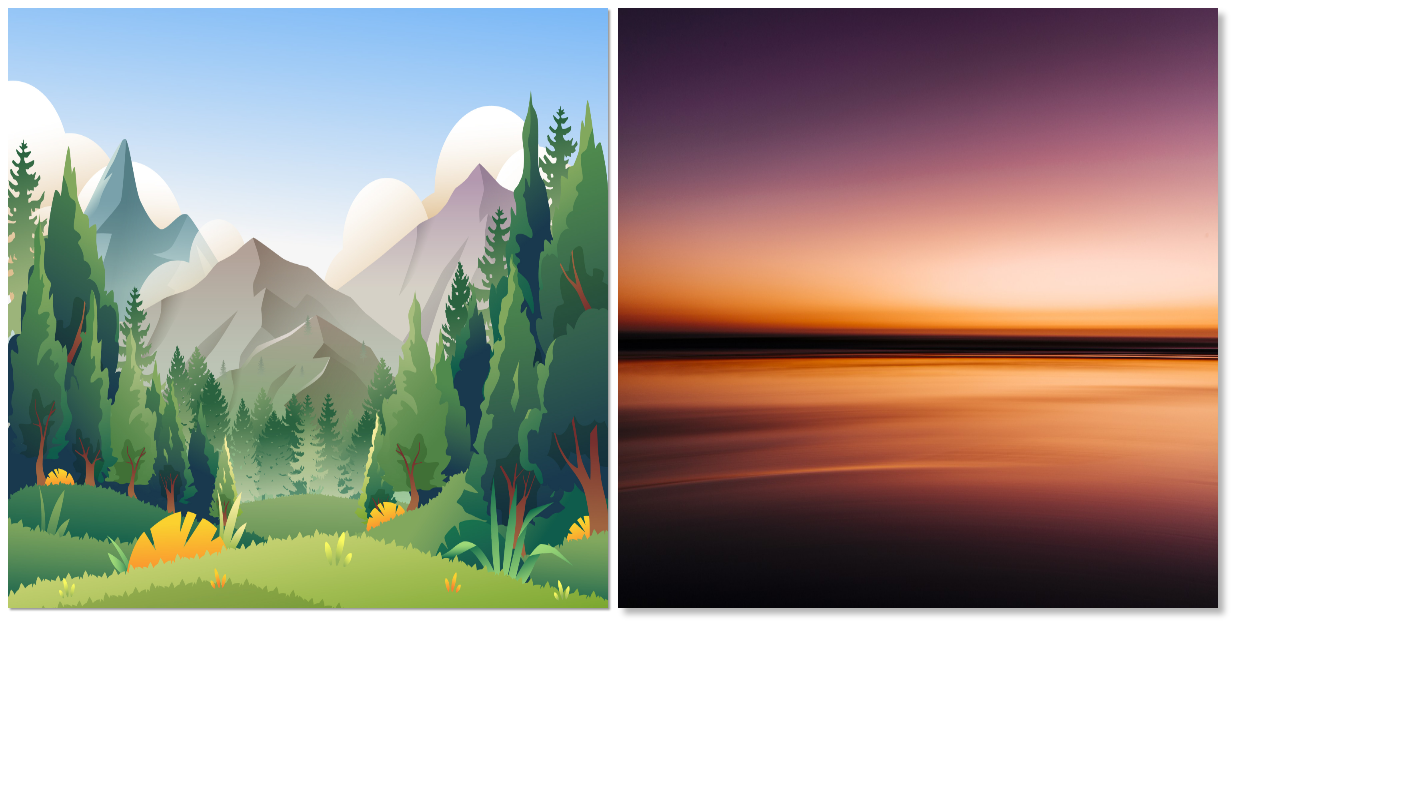
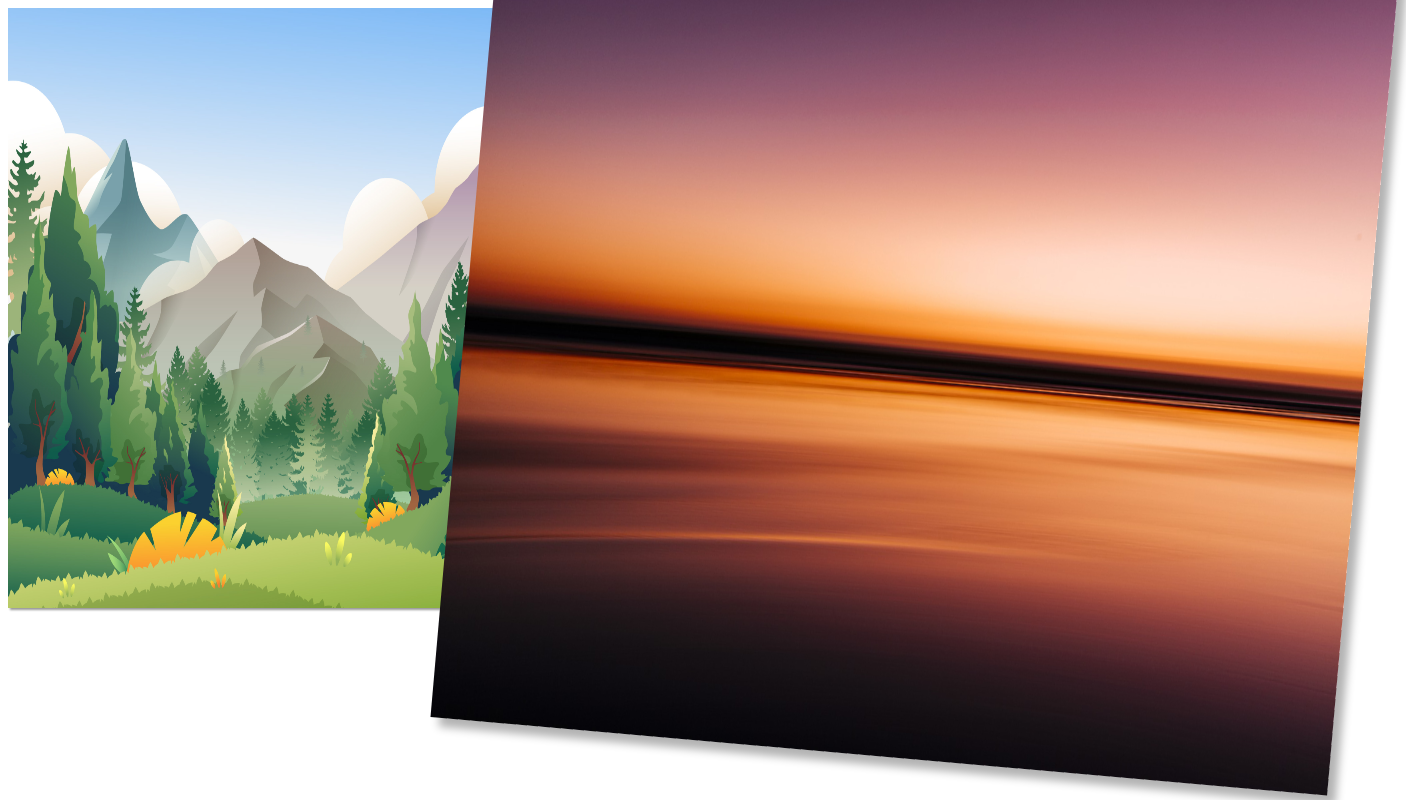
Before and after one commit to IvaPopov/popov1, a plain HTML site: page index.html in a window 1280 px wide. In both pictures the pointer is over the picture 918 px from the left and 308 px from the top of the page. Shown: the whole page, 1406 px wide, since content can reach past the window. Drawn offline with Linux system fonts and the light colour scheme.

Commit message:
Update style.css

```diff
--- a/style.css
+++ b/style.css
@@ -29,3 +29,6 @@ a:hover img {
 a:hover #img1, a:focus #img1  {
 	transform: scale(1.5) rotate(-3deg);
 }
+
+a:hover #img2, a:focus #img2  {
+	transform: scale(1.5) rotate(5deg);
```
